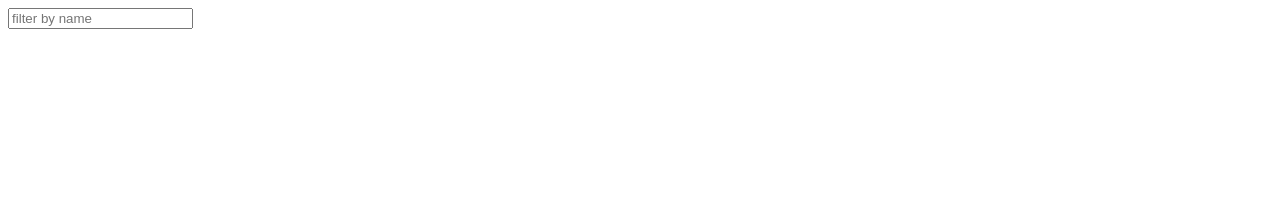
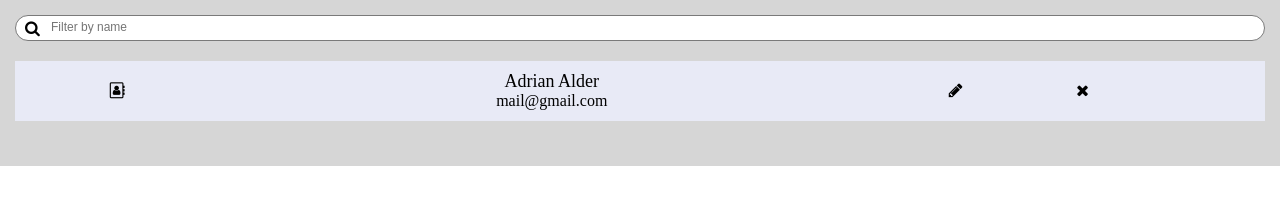
Before and after one commit to unashluba/phonebook, a website: page app/templates/pages/index.html in a window 1280 px wide. Drawn offline with nearby package versions, Linux system fonts and the light colour scheme; files that its build step writes are made by us from their sources.

Commit message:
home page

```diff
--- a/app/styles/blocks/_colours.scss
+++ b/app/styles/blocks/_colours.scss
@@ -1 +1,4 @@
 $background: #d6d6d6;
+$dark-gray: #7a7a7a;
+$light-purple: #e8eaf6;
+$blue: #90caf9;
--- a/app/styles/blocks/_mixins.scss
+++ b/app/styles/blocks/_mixins.scss
@@ -4,3 +4,24 @@
   -ms-border-radius: $radius;
   border-radius: $radius;
 }
+
+@mixin box-sizing($value) {
+  -webkit-box-sizing: $value;
+  -moz-box-sizing: $value;
+  -ms-box-sizing: $value;
+  box-sizing: $value;
+}
+
+@mixin transform($value) {
+  -moz-transform: ($value);
+  -ms-transform: ($value);
+  -webkit-transform: ($value);
+  -o-transform: ($value);
+  transform: ($value);
+}
+
+@mixin after {
+  content: "";
+  display: block;
+  clear: both;
+}
--- a/app/styles/blocks/_page.scss
+++ b/app/styles/blocks/_page.scss
@@ -1,9 +1,75 @@
+* {
+  @include box-sizing(border-box);
+}
+
+input {
+  outline: none;
+}
+
 .wrapper {
   background-color: $background;
   padding: 15px;
 
+  .filter-wrap {
+    position: relative;
+    margin-bottom: 20px;
+
+    &:before {
+      @include transform(translateY(-50%));
+      position: absolute;
+      content: "\f002";
+      left: 10px;
+      top: 50%;
+      z-index: 2;
+      font-family: FontAwesome;
+    }
+  }
+
   .name-filter {
     @include border-radius(20px);
     width: 100%;
+    border: solid 1px $dark-gray;
+    font-size: 12px;
+    padding: 5px 10px 5px 35px;
+    position: relative;
+  }
+
+  .contacts-list {
+    margin: 20px 0 30px;
+     &--item {
+       padding: 10px;
+       background-color: $light-purple;
+
+       &:after {
+         @include after;
+       }
+
+       > div {
+         display: inline-block;
+         text-align: center;
+         vertical-align: middle;
+
+         &.icon {
+           width: 15%;
+         }
+
+         &.contact {
+           width: 55%;
+
+           p {
+             line-height: 1.2;
+             margin: 0;
+           }
+         }
+
+         &.edit {
+           width: 10%;
+         }
+
+         &.close {
+           width: 10%;
+         }
+       }
+     }
   }
 }
--- a/app/styles/main.scss
+++ b/app/styles/main.scss
@@ -1,4 +1,5 @@
 @import "blocks/mixins";
-
+@import "blocks/normalize";
 @import "blocks/devices";
 @import "blocks/colours";
+@import "blocks/page";
--- a/app/templates/pages/index.html
+++ b/app/templates/pages/index.html
@@ -8,12 +8,28 @@
 
     <link href="http://fonts.googleapis.com/css?family=PT+Sans:400,700&subset=latin,cyrillic" rel="stylesheet" type="text/css">
     <link rel="stylesheet" media="all" href="styles/main.css">
-    <link rel="stylesheet" href="../font-awesome/css/font-awesome.min.css">
+    <!--<link rel="stylesheet" href="../../../font-awesome/css/font-awesome.min.css">-->
+    <link href="//maxcdn.bootstrapcdn.com/font-awesome/4.7.0/css/font-awesome.min.css" rel="stylesheet">
+    <!--<link href="//netdna.bootstrapcdn.com/font-awesome/3.2.1/css/font-awesome.css" rel="stylesheet">-->
 
 </head>
 <body>
     <div class="wrapper">
-        <input type="text" class="name-filter" placeholder="filter by name" name="filter">
+        <div class="filter-wrap">
+            <input type="text" class="name-filter" placeholder="Filter by name" name="filter">
+        </div>
+
+        <div class="contacts-list">
+            <div class="contacts-list--item">
+                <div class="icon"><i class="fa fa-address-book-o" aria-hidden="true"></i></div>
+                <div class="contact">
+                    <p class="name">Adrian Alder</p>
+                    <span class="mail">mail@gmail.com</span>
+                </div>
+                <div class="edit"><i class="fa fa-pencil" aria-hidden="true"></i></div>
+                <div class="close"><i class="fa fa-times" aria-hidden="true"></i></div>
+            </div>
+        </div>
     </div>
 </body>
 </html>
--- a/gulpfile.js
+++ b/gulpfile.js
@@ -128,9 +128,9 @@ gulp.task('serve', ['watch'], function() {
     gulp.src(distPath)
         .pipe(webserver({
             livereload: false,
-            port: 3000,
+            port: 8080,
             directoryListing: distPath,
-            open: 'http://localhost:3000/index.html'
+            open: 'http://localhost:8080/index.html'
         }));
 });
 /*serve the site task with changing watching */
```
